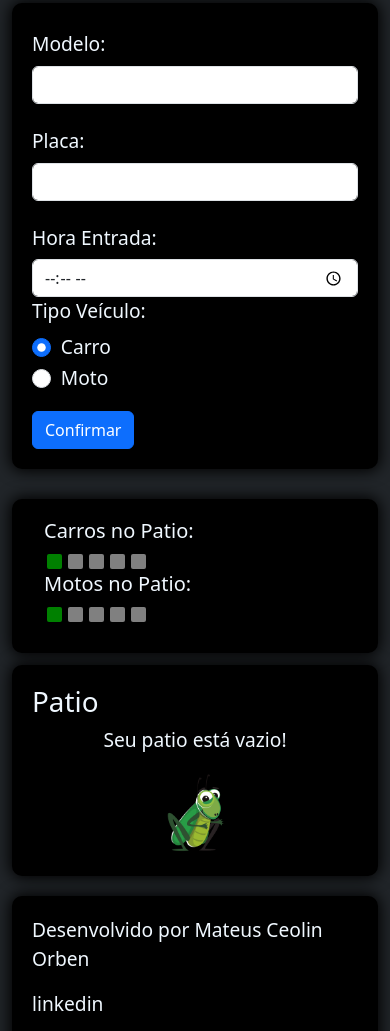
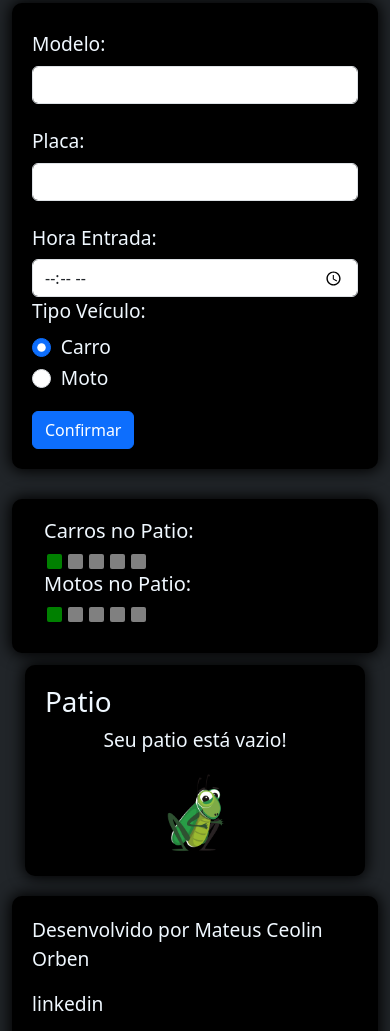
Before and after one commit to mateusorben/controle-estacionamento, a plain HTML site: page index.html in a window 390 px wide. Shown: the part 63-1094 px from the top of the page. Drawn offline with nearby package versions, Linux system fonts and the light colour scheme.

Commit message:
Ajuste para dispositivos menores.

```diff
--- a/style.css
+++ b/style.css
@@ -137,6 +137,10 @@ body {
         font-size: 20px;
     }
 
+    .container-patio {
+        max-width: 340px;
+    }
+
     .img-grilo-vazio {
         height: 85px;
         width: 85px;
```
